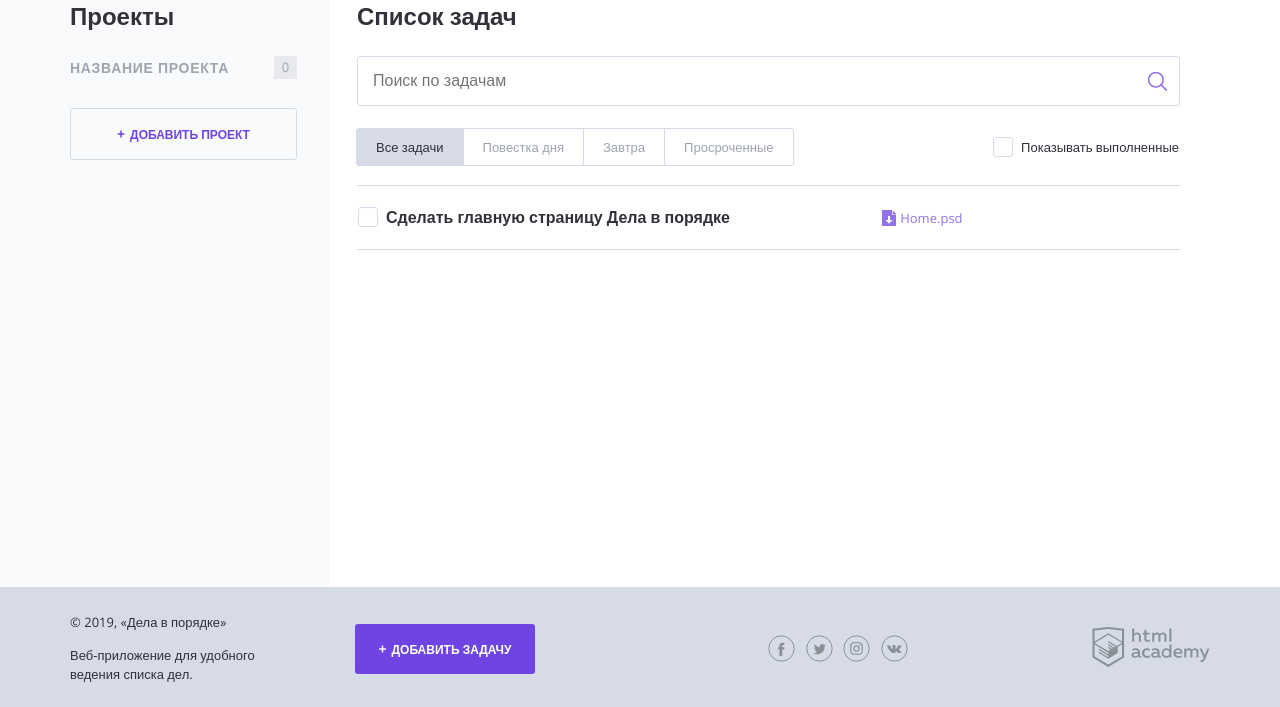
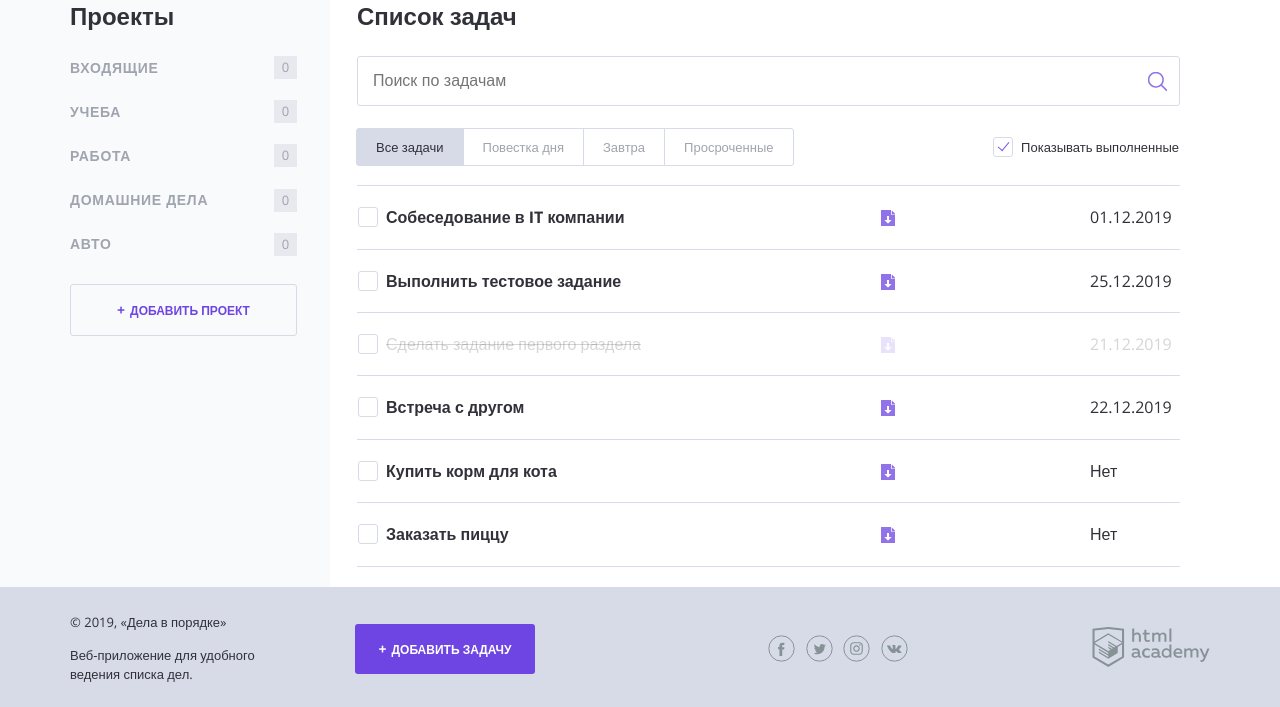
Before and after one commit to NewReferee/447369-doingsdone, a PHP site: page / in a window 1280 px wide. Shown: the part 93-800 px from the top of the page. Run offline with PHP 8.4, Linux system fonts and the light colour scheme.

Commit message:
Итерация по массивам

```diff
--- a/index.php
+++ b/index.php
@@ -1,6 +1,49 @@
 <?php
-// показывать или нет выполненные задачи
 $show_complete_tasks = rand(0, 1);
+$initial_projects = ['Входящие', 'Учеба', 'Работа', 'Домашние дела', 'Авто'];
+$initial_tasks = [
+    'task_1' => [
+        'desc' => 'Собеседование в IT компании',
+        'date' => '01.12.2019',
+        'category' => 'Работа',
+        'state' => false
+    ],
+
+    'task_2' => [
+        'desc' => 'Выполнить тестовое задание',
+        'date' => '25.12.2019',
+        'category' => 'Работа',
+        'state' => false
+    ],
+
+    'task_3' => [
+        'desc' => 'Сделать задание первого раздела',
+        'date' => '21.12.2019',
+        'category' => 'Учёба',
+        'state' => true
+    ],
+
+    'task_4' => [
+        'desc' => 'Встреча с другом',
+        'date' => '22.12.2019',
+        'category' => 'Входящие',
+        'state' => false
+    ],
+
+    'task_5' => [
+        'desc' => 'Купить корм для кота',
+        'date' => 'Нет',
+        'category' => 'Домашние дела',
+        'state' => false
+    ],
+
+    'task_6' => [
+        'desc' => 'Заказать пиццу',
+        'date' => 'Нет',
+        'category' => 'Домашние дела',
+        'state' => false
+    ],
+]
 ?>
 <!DOCTYPE html>
 <html lang="ru">
@@ -46,10 +89,12 @@ $show_complete_tasks = rand(0, 1);
 
                 <nav class="main-navigation">
                     <ul class="main-navigation__list">
+                        <?php foreach ($initial_projects as $project_value): ?>
                         <li class="main-navigation__list-item">
-                            <a class="main-navigation__list-item-link" href="#">Название проекта</a>
+                            <a class="main-navigation__list-item-link" href="#"><?= $project_value; ?></a>
                             <span class="main-navigation__list-item-count">0</span>
                         </li>
+                        <?php endforeach; ?>
                     </ul>
                 </nav>
 
@@ -76,27 +121,29 @@ $show_complete_tasks = rand(0, 1);
 
                     <label class="checkbox">
                         <!--добавить сюда аттрибут "checked", если переменная $show_complete_tasks равна единице-->
-                        <input class="checkbox__input visually-hidden show_completed" type="checkbox">
+                        <input class="checkbox__input visually-hidden show_completed <?php if ($show_complete_tasks === 1):?>"checked<?php endif; ?> type="checkbox">
                         <span class="checkbox__text">Показывать выполненные</span>
                     </label>
                 </div>
 
                 <table class="tasks">
-                    <tr class="tasks__item task">
+                    <?php foreach ($initial_tasks as $task_number => $task_value): ?>
+                    <?php if (!$show_complete_tasks && $task_value['state']) continue; ?>
+                    <tr class="tasks__item task <?php if ($task_value['state']): ?> <?= 'task--completed'; ?> <?php endif; ?>">
                         <td class="task__select">
                             <label class="checkbox task__checkbox">
                                 <input class="checkbox__input visually-hidden task__checkbox" type="checkbox" value="1">
-                                <span class="checkbox__text">Сделать главную страницу Дела в порядке</span>
+                                <span class="checkbox__text"><?=$task_value['desc']?></span>
                             </label>
                         </td>
 
                         <td class="task__file">
-                            <a class="download-link" href="#">Home.psd</a>
+                            <a class="download-link" href="#"></a>
                         </td>
 
-                        <td class="task__date"></td>
+                        <td class="task__date"><?=$task_value['date']?></td>
                     </tr>
-                    <!--показывать следующий тег <tr/>, если переменная $show_complete_tasks равна единице-->
+                    <?php endforeach; ?>
                 </table>
             </main>
         </div>
```
